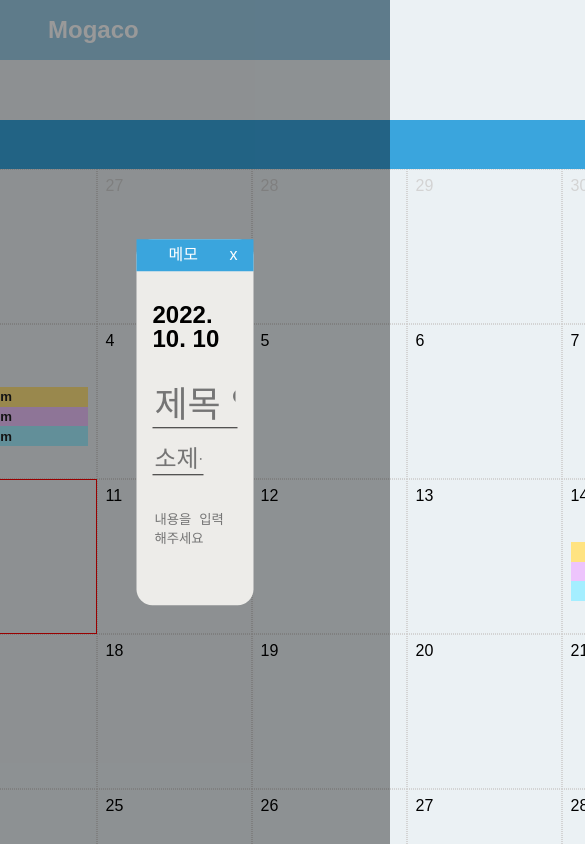
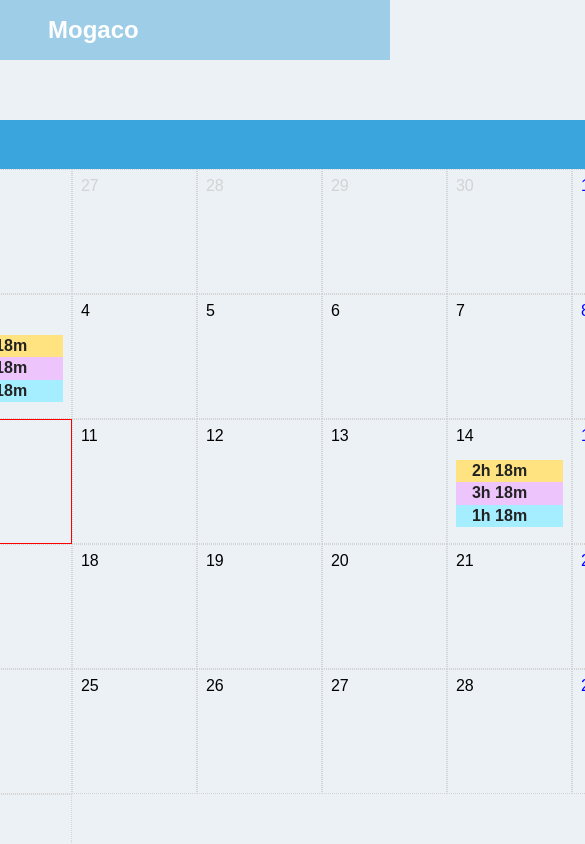
Before and after one commit to LoggingCo/mogaco.next.ts, a Next.js app: page /my-plan in a window 390 px wide. Both pictures are taken after a click on the element "10". Shown: the top 844 px of the page, 585 px wide, since content can reach past the window. Built offline with nearby package versions, Linux system fonts and the light colour scheme; a web font is replaced by a local one.

Commit message:
style reposive layout my plan
나의 학습플랜 반응형 추가

```diff
--- a/src/components/Pages/my-plan/Calendar/Calendar.tsx
+++ b/src/components/Pages/my-plan/Calendar/Calendar.tsx
@@ -23,9 +23,6 @@ function MyPlanCalendar({ date }: any) {
 
   return (
     <>
-      {isOpenMemoModal && (
-        <MyPlanMemoModal selectDate={selectDate} setIsOpenMemoModal={setIsOpenMemoModal} />
-      )}
       <Styled.Wrapper style={{ zIndex: '0' }}>
         <Styled.Header>PLANNER</Styled.Header>
         <Styled.Container>
@@ -51,6 +48,11 @@ function MyPlanCalendar({ date }: any) {
           ))}
         </Styled.Container>
       </Styled.Wrapper>
+      <MyPlanMemoModal
+        selectDate={selectDate}
+        isOpenMemoModal={isOpenMemoModal}
+        setIsOpenMemoModal={setIsOpenMemoModal}
+      />
     </>
   );
 }
--- a/src/components/Pages/my-plan/Calendar/Style.ts
+++ b/src/components/Pages/my-plan/Calendar/Style.ts
@@ -1,5 +1,6 @@
 import styled from 'styled-components';
 import { flexAlignCenter } from 'styles/common';
+import { media } from 'styles/media';
 
 type CalenderStyleProps = {
   isMonth: boolean;
@@ -9,6 +10,10 @@ type CalenderStyleProps = {
 
 export const Wrapper = styled.div`
   max-width: 1440px;
+
+  ${media.custom(1680)} {
+    max-width: 980px;
+  }
 `;
 
 export const Container = styled.div`
@@ -17,6 +22,7 @@ export const Container = styled.div`
   grid-template-columns: repeat(7, 1fr);
   border: 1px solid ${({ theme }) => theme.palette.primary[300]};
 `;
+
 export const Date = styled.div<CalenderStyleProps>`
   width: 155px;
   height: 155px;
@@ -32,6 +38,12 @@ export const Date = styled.div<CalenderStyleProps>`
   justify-content: space-between;
   padding-bottom: 2rem;
 
+  ${media.custom(1680)} {
+    width: 125px;
+    height: 125px;
+    padding-bottom: 1rem;
+  }
+
   :hover {
     ${({ isMonth, theme }) => isMonth && `background-color: ${theme.palette.primary[100]};`}
   }
@@ -39,7 +51,7 @@ export const Date = styled.div<CalenderStyleProps>`
 
 export const DateContainer = styled.div`
   color: ${({ theme }) => theme.palette.fontColor};
-  font-size: 0.825rem;
+  font-size: rem;
   & > p {
     padding: 0.2rem 1rem;
     font-weight: ${({ theme }) => theme.fontWeight.bold};
--- a/src/components/Pages/my-plan/Modal/Memo.tsx
+++ b/src/components/Pages/my-plan/Modal/Memo.tsx
@@ -1,29 +1,39 @@
-import { LegacyRef, useCallback, useRef } from 'react';
-import { BlackBackGround } from 'styles/common';
+import { useCallback, useEffect, useRef } from 'react';
 import * as Styled from './Style';
 import dayjs from 'dayjs';
 
 dayjs.locale('ko');
-function MyPlanMemoModal({ selectDate, setIsOpenMemoModal }: any) {
+function MyPlanMemoModal({ selectDate, isOpenMemoModal, setIsOpenMemoModal }: any) {
   const textRef = useRef<HTMLTextAreaElement>(null);
-  const handleResizeHeight = useCallback(() => {
-    if (!textRef.current) return;
-    textRef.current.style.height = textRef.current.scrollHeight + 'px';
-  }, []);
+  const MemoRef = useRef<HTMLDivElement>(null);
+
+  const TransFormMemoModal = () => {
+    setTimeout(() => {
+      MemoRef.current!.style.transform = 'translateX(0)';
+    }, 100);
+  };
 
   const onCloseMemoModal = () => {
-    setIsOpenMemoModal(false);
+    MemoRef.current!.style.transform = 'translateX(100%)';
+    setTimeout(() => {
+      setIsOpenMemoModal(false);
+    }, 1000);
   };
 
+  useEffect(() => {
+    if (!isOpenMemoModal) return;
+    TransFormMemoModal();
+  }, [isOpenMemoModal]);
+
   return (
-    <BlackBackGround>
-      <Styled.Modal>
+    <>
+      <Styled.Modal isModal={isOpenMemoModal} ref={MemoRef}>
         <Styled.Header>
-          <span>메모</span>
-          <button onClick={onCloseMemoModal}>x</button>
+          <span>MEMO</span>
+          <button onClick={onCloseMemoModal}>{'>'}</button>
         </Styled.Header>
         <Styled.Date>
-          <span>{`${selectDate.year}. ${selectDate.month + 1}. ${selectDate.date}`}</span>
+          <span>{`${selectDate?.year}. ${selectDate?.month + 1}. ${selectDate?.date}`}</span>
         </Styled.Date>
         <Styled.TitleBox>
           <p>
@@ -34,10 +44,11 @@ function MyPlanMemoModal({ selectDate, setIsOpenMemoModal }: any) {
           </p>
         </Styled.TitleBox>
         <Styled.Content>
-          <textarea placeholder="내용을 입력해주세요" ref={textRef} onInput={handleResizeHeight} />
+          <textarea placeholder="내용을 입력해주세요" ref={textRef} />
         </Styled.Content>
+        <button>저장</button>
       </Styled.Modal>
-    </BlackBackGround>
+    </>
   );
 }
 export default MyPlanMemoModal;
--- a/src/components/Pages/my-plan/Modal/Style.ts
+++ b/src/components/Pages/my-plan/Modal/Style.ts
@@ -1,15 +1,35 @@
 import styled from 'styled-components';
+import { media } from 'styles/media';
 
-export const Modal = styled.div`
-  position: absolute;
+type MemoModalType = {
+  isModal: boolean;
+};
+
+export const Modal = styled.div<MemoModalType>`
+  position: sticky;
   background-color: #edece9;
-  top: 50%;
-  left: 50%;
-  width: 30vw;
-  aspect-ratio: 3/5;
-  transform: translate(-50%, -50%);
+  top: 60px;
+  max-height: 760px;
   z-index: 100;
   border-radius: 1rem;
+  margin-left: 2rem;
+  display: ${({ isModal }) => (isModal ? 'block' : 'none')};
+  transition: transform 1s ease-in-out;
+  transform: translateX(100%);
+
+  & > button {
+    position: absolute;
+    bottom: 0;
+    width: 100%;
+    background-color: ${({ theme }) => theme.palette.primary[300]};
+    color: ${({ theme }) => theme.palette.fontSubColor};
+    height: 48px;
+
+    :hover {
+      background-color: transparent;
+      color: ${({ theme }) => theme.palette.primary[300]};
+    }
+  }
 `;
 
 export const Header = styled.div`
@@ -57,13 +77,18 @@ export const SubTitle = styled.input`
 export const Content = styled.div`
   padding: 0 1rem;
   width: 100%;
-  height: 50%;
+  height: 100%;
+  position: relative;
 
   & textarea {
     width: 100%;
-    height: 100%;
+    height: 60%;
     resize: none;
     background-color: transparent;
     border: none;
+
+    ::-webkit-scrollbar {
+      display: none;
+    }
   }
 `;
--- a/src/components/Pages/my-plan/Sidebar/Todo/Todo.tsx
+++ b/src/components/Pages/my-plan/Sidebar/Todo/Todo.tsx
@@ -2,7 +2,7 @@ import { useState } from 'react';
 import * as Styled from './Style';
 
 function MyPlanSideTodo({ todo }: any) {
-  const [isOpenTodoForm, setIsOpenTodoForm] = useState<Boolean>(false);
+  const [isOpenTodoForm, setIsOpenTodoForm] = useState<boolean>(false);
 
   const onOpenTodoForm = () => {
     setIsOpenTodoForm((prev) => !prev);
--- a/src/pages/my-plan/index.tsx
+++ b/src/pages/my-plan/index.tsx
@@ -28,7 +28,7 @@ const Wrapper = styled.div`
   position: relative;
   display: flex;
   justify-content: center;
-  padding: 60px;
+  padding: 60px 0;
 `;
 
 const Styled = {
--- a/src/styles/globals.ts
+++ b/src/styles/globals.ts
@@ -9,6 +9,7 @@ const GlobalStyles = createGlobalStyle`
 
     html {
       scroll-behavior: smooth;
+      overflow-x: hidden;
     }
 
     body {
```
